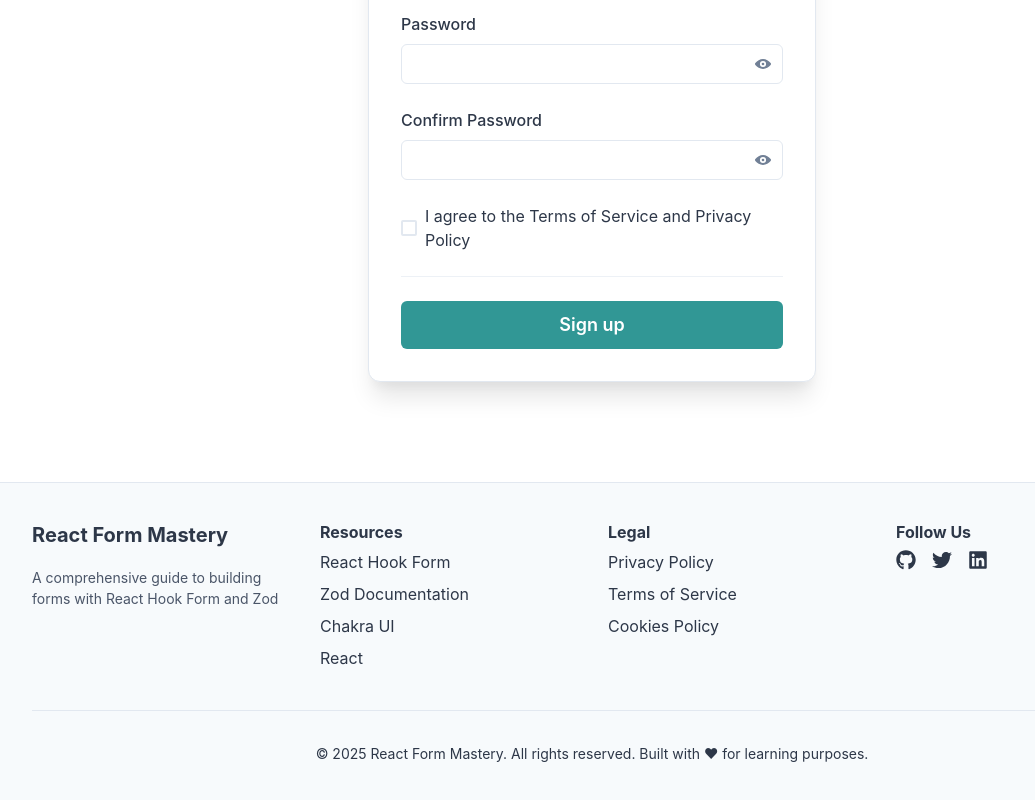
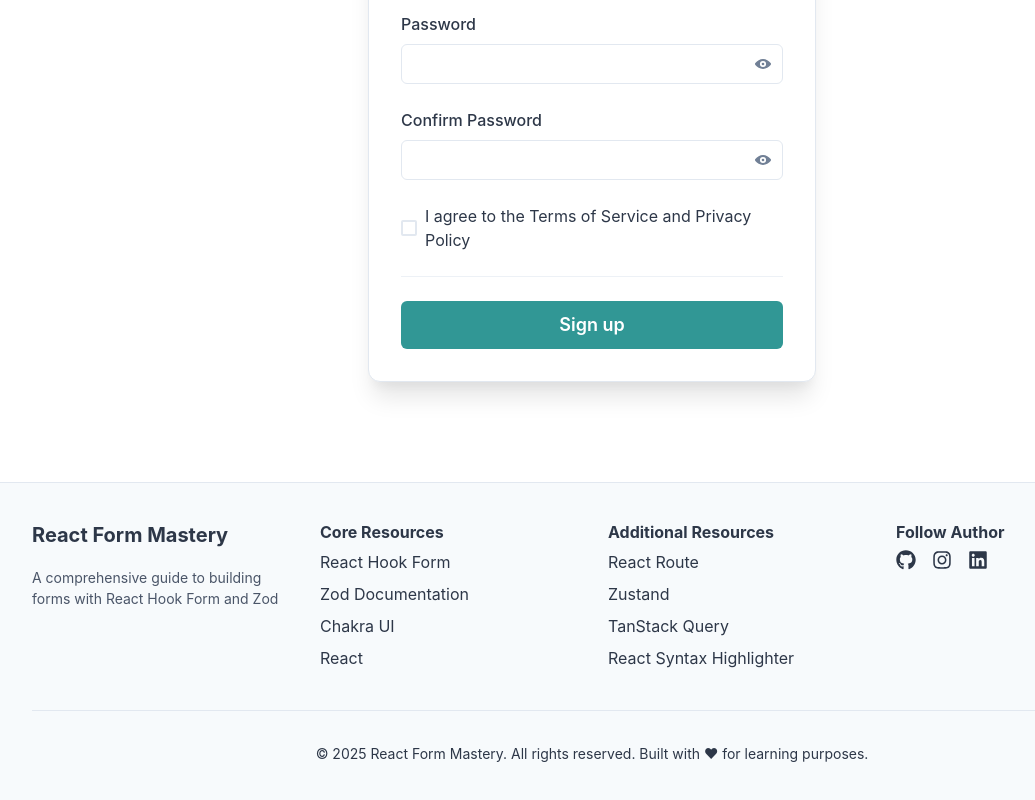
Before and after one commit to luthfidi/react-form-handling-chakraui, a React (Vite) app: page /basic-registration in a window 1280 px wide. Shown: the part 631-1431 px from the top of the page, without its empty margins (48-1083 px from the left). Built offline with nearby package versions, Linux system fonts and the light colour scheme.

Commit message:
fix: deployment content

```diff
--- a/src/components/layout/Footer.tsx
+++ b/src/components/layout/Footer.tsx
@@ -10,7 +10,7 @@ import {
   Flex,
   Heading,
 } from "@chakra-ui/react";
-import { FaGithub, FaTwitter, FaLinkedin } from "react-icons/fa";
+import { FaGithub, FaLinkedin, FaInstagram } from "react-icons/fa";
 
 export default function Footer() {
   return (
@@ -38,7 +38,7 @@ export default function Footer() {
 
           <Stack align={"flex-start"}>
             <Heading as="h5" size="sm">
-              Resources
+              Core Resources
             </Heading>
             <Link href={"https://react-hook-form.com"} isExternal>
               React Hook Form
@@ -56,25 +56,26 @@ export default function Footer() {
 
           <Stack align={"flex-start"}>
             <Heading as="h5" size="sm">
-              Legal
+              Additional Resources
             </Heading>
-            <Link href={"#"}>Privacy Policy</Link>
-            <Link href={"#"}>Terms of Service</Link>
-            <Link href={"#"}>Cookies Policy</Link>
+            <Link href={"https://reactrouter.com"} isExternal>React Route</Link>
+            <Link href={"https://zustand.docs.pmnd.rs/getting-started/introduction"} isExternal>Zustand</Link>
+            <Link href={"https://tanstack.com/query/latest"} isExternal>TanStack Query</Link>
+            <Link href={"https://react-syntax-highlighter.github.io/react-syntax-highlighter/demo/"}isExternal>React Syntax Highlighter</Link>
           </Stack>
 
           <Stack align={"flex-start"}>
             <Heading as="h5" size="sm">
-              Follow Us
+              Follow Author
             </Heading>
             <Flex gap={4}>
-              <Link href={"https://github.com"} isExternal>
+              <Link href={"https://github.com/luthfidi"} isExternal>
                 <Icon as={FaGithub} boxSize={5} />
               </Link>
-              <Link href={"https://twitter.com"} isExternal>
-                <Icon as={FaTwitter} boxSize={5} />
+              <Link href={"https://instagram.com/luthfidi_"} isExternal>
+                <Icon as={FaInstagram} boxSize={5} />
               </Link>
-              <Link href={"https://linkedin.com"} isExternal>
+              <Link href={"https://www.linkedin.com/in/luthfi-hadi"} isExternal>
                 <Icon as={FaLinkedin} boxSize={5} />
               </Link>
             </Flex>
--- a/src/components/layout/Header.tsx
+++ b/src/components/layout/Header.tsx
@@ -1,4 +1,3 @@
-// src/components/layout/Header.tsx
 import {
   Box,
   Flex,
@@ -294,12 +293,12 @@ const NAV_ITEMS: Array<NavItem> = [
       {
         label: "Zod",
         subLabel: "TypeScript-first schema validation",
-        href: "https://github.com/colinhacks/zod",
+        href: "https://zod.dev/",
       },
     ],
   },
   {
     label: "GitHub",
-    href: "https://github.com/yourusername/react-form-handling",
+    href: "https://github.com/luthfidi/react-form-handling-chakraui",
   },
 ];
```
